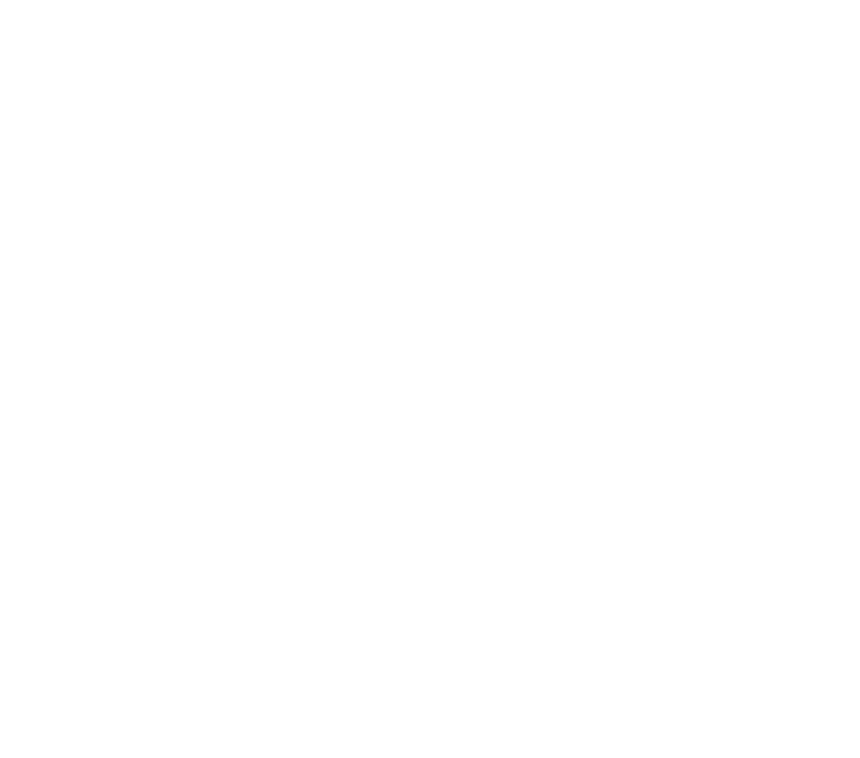
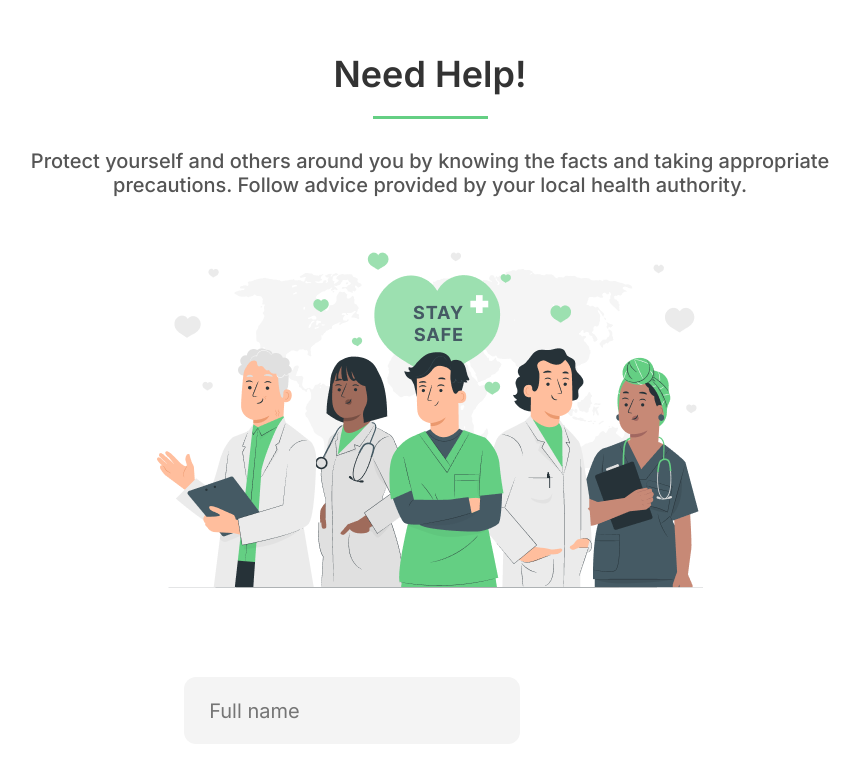
Before and after one commit to besnik26/landing-page-covid, a React (Vite) app: page / in a window 1280 px wide. Shown: the part 3379-4137 px from the top of the page, without its empty margins (210-1070 px from the left). Before the commit the page ends 3201 px from the top, so only its background shows below. Built offline with nearby package versions, Linux system fonts and the light colour scheme.

Commit message:
minor changes

```diff
--- a/src/App.jsx
+++ b/src/App.jsx
@@ -1,5 +1,6 @@
 import './App.css'
 import About from './components/about/About'
+import Contact from './components/contact/Contact'
 import Hero from './components/hero/Hero'
 import Navbar from './components/navbar/Navbar'
 import Prevention from './components/prevention/prevention'
@@ -24,6 +25,7 @@
         <About/>
         <Prevention/>
         <Symptoms/>
+        <Contact/>
       </div>
 
     </div>
--- a/src/components/contact/Contact.css
+++ b/src/components/contact/Contact.css
@@ -0,0 +1,24 @@
+.contact{
+    margin-top: 170px;
+    text-align: center;
+    background-color: #ffffff;
+    border-radius: 40px;
+    width: 100%;
+    box-shadow:
+        0px 0px 50px -1px rgba(82, 82, 82, 0.10),
+        0px 29px 0px -14px rgba(91, 195, 120, 1),
+        0px 52px 0px -24px rgba(77, 183, 107, 1);
+
+    padding: 60px 157px 53px 157px;
+    margin-bottom: 117px;
+}
+.title{
+    font-size: 36px;
+}
+.title-div{
+    margin-bottom: 26px;
+}
+.contact-img{
+    margin-top: 50px;
+    margin-bottom: 85px;
+}
--- a/src/components/contact/Contact.jsx
+++ b/src/components/contact/Contact.jsx
@@ -1,9 +1,19 @@
 import './Contact.css'
+import Form from './form/Form'
 
 function Contact (){
     return (
-        <div>
-
+        <div className='contact'>
+            <div className='title-div'>
+                <h1 className="title">Need Help!</h1>
+                <img src="/prevention-line.png" alt="green-line" />
+            </div>
+            <p className="p-main">
+                Protect yourself and others around you by knowing the facts and taking appropriate<br></br>
+                 precautions. Follow advice provided by your local health authority.
+            </p>
+            <img src="/contact.png" alt="health" className='contact-img'/>
+            <Form/>
         </div>
     )
 }
--- /dev/null
+++ b/src/components/contact/form/Form.css
@@ -0,0 +1,50 @@
+.form{
+    width: 100%;
+    height: 100%;
+    display: flex;
+    justify-content: center;
+    align-items: flex-end;
+    column-gap: 30px;
+}
+
+.form-div{
+    display: flex;
+    flex-direction: column;
+
+    row-gap: 25px;
+    max-width: 380px;
+}
+
+input, textarea{
+    background-color: rgba(244, 244, 244, 100);
+    border: none;
+    border-radius: 12px;
+    padding: 22px 23px 21px 25px;
+    font-size: 20px;
+    font-weight: 400;
+    color: rgba(119, 119, 119, 100);
+}
+textarea{
+    min-height: 150px;
+}
+
+.contact-div{
+    position: relative;
+    padding-left: 10px;
+    margin-top: 40px;
+    height: auto;
+    border: none;
+    background-color: #ffffff;
+    max-height: 47px;
+}
+
+.ellipse-abs{
+    position: absolute;
+    top: 50%;
+    transform: translateY(-50%);
+    left: 0;
+}
+
+.arrowImg{
+    margin-left: 10px;
+}
--- /dev/null
+++ b/src/components/contact/form/Form.jsx
@@ -0,0 +1,71 @@
+import { useState } from "react";
+import "./Form.css";
+
+function Form() {
+  const [formData, setFormData] = useState({
+    fullName: "",
+    number: "",
+    email: "",
+    message: "",
+  });
+
+  const handleChange = (event) => {
+    const { name, value } = event.target;
+    setFormData((prevData) => ({
+      ...prevData,
+      [name]: value,
+    }));
+  };
+
+  const handleSubmit = (event) => {
+    event.preventDefault();
+    console.log("Data:", formData);
+  };
+
+  return (
+    <form onSubmit={handleSubmit} className="form">
+      <div className="form-div">
+        <input
+          type="text"
+          name="fullName"
+          placeholder="Full name"
+          value={formData.fullName}
+          onChange={handleChange}
+        />
+
+        <input
+          type="text"
+          placeholder="Number"
+          name="number"
+          value={formData.number}
+          onChange={handleChange}
+        />
+
+        <input
+          type="email"
+          placeholder="Email"
+          name="email"
+          value={formData.email}
+          onChange={handleChange}
+        />
+
+        <textarea
+          name="message"
+          placeholder="How can I help you ?"
+          value={formData.message}
+          onChange={handleChange}
+        />
+      </div>
+
+      {/* <button type="submit">Click to send</button> */}
+
+      <button type="submit" className="contact-div">
+        <img src="/ellipse.png" alt="ellipse" className="ellipse-abs" />
+        Click to send
+        <img src="/arrow.png" alt="arrow" className="arrowImg" />
+      </button>
+    </form>
+  );
+}
+
+export default Form;
```
Also changed, not shown: public/contact.png (added).
